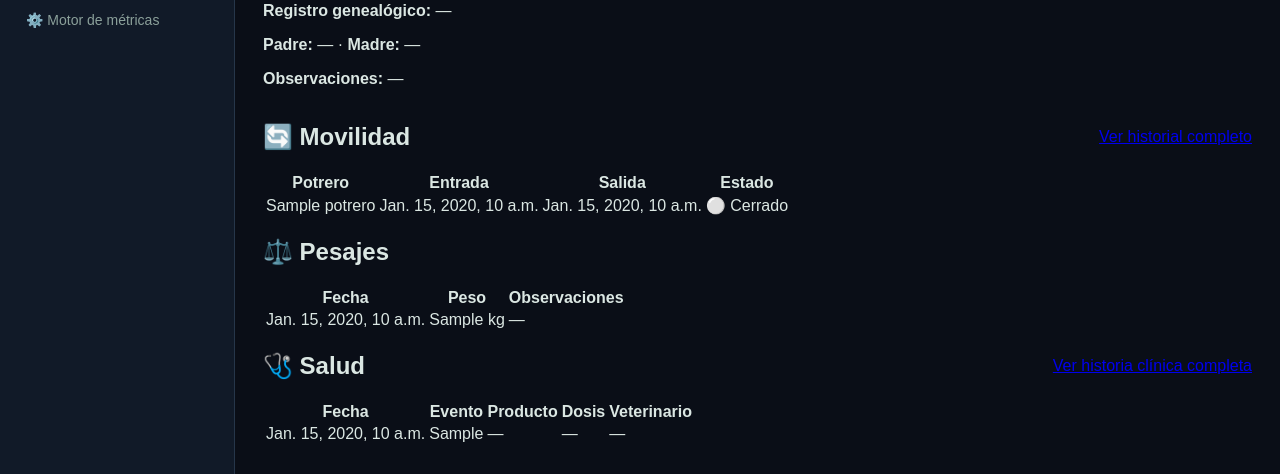
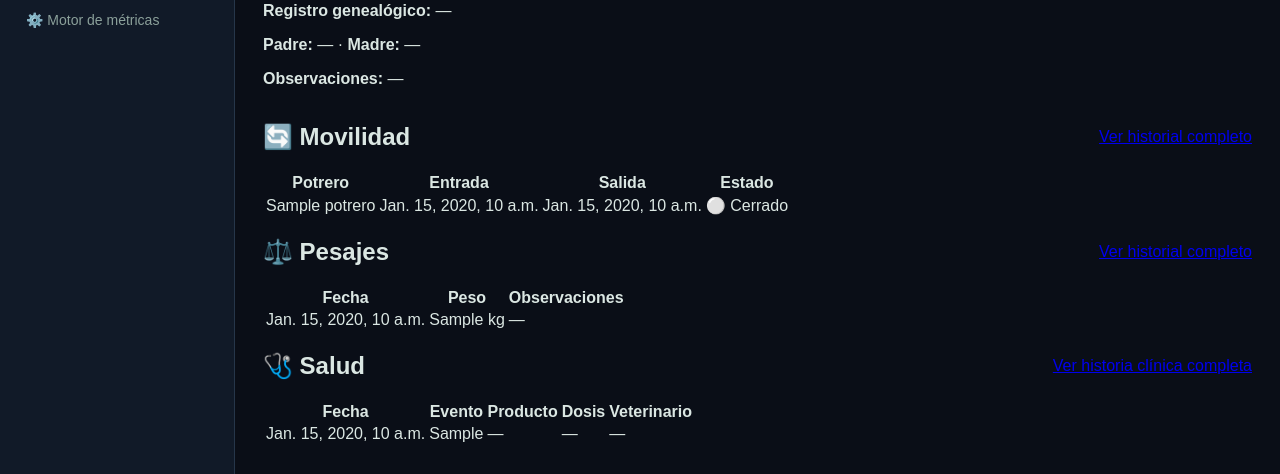
Before and after one commit to hata1010/hato-ai-lab, a Django app: template apps/ganado/templates/ganado/animal_detalle.html in a window 1280 px wide. Shown: the part 563-1037 px from the top of the page. Run offline with Django 5.2, Linux system fonts and the light colour scheme; the template is opened without the code that fills it: most values are stand-ins (such as "Sample title", 1, 10 or a date in 2020).

Commit message:
recovery: conserva movilidad y añade acciones de pesajes en ficha

```diff
--- a/apps/ganado/templates/ganado/animal_detalle.html
+++ b/apps/ganado/templates/ganado/animal_detalle.html
@@ -35,8 +35,11 @@
 </section>
 
 <section>
-<h2>⚖️ Pesajes</h2>
-{% if pesajes %}<table><tr><th>Fecha</th><th>Peso</th><th>Observaciones</th></tr>{% for p in pesajes %}<tr><td>{{ p.fecha }}</td><td>{{ p.peso_kg }} kg</td><td>{{ p.observaciones|default:"—" }}</td></tr>{% endfor %}</table>{% else %}<p>Sin pesajes registrados.</p>{% endif %}
+<div style="display:flex;justify-content:space-between;align-items:center;gap:12px;flex-wrap:wrap;">
+    <h2>⚖️ Pesajes</h2>
+    <div><a href="{% url 'ganado:historial_pesajes_animal' animal.id %}">Ver historial completo</a>{% if puede_gestionar %} · <a href="{% url 'ganado:crear_pesaje' %}?animal={{ animal.id }}">➕ Registrar pesaje</a>{% endif %}</div>
+</div>
+{% if pesajes %}<table><tr><th>Fecha</th><th>Peso</th><th>Observaciones</th></tr>{% for p in pesajes|slice:":5" %}<tr><td>{{ p.fecha }}</td><td>{{ p.peso_kg }} kg</td><td>{{ p.observaciones|default:"—" }}</td></tr>{% endfor %}</table>{% else %}<p>Sin pesajes registrados.</p>{% endif %}
 </section>
 
 <section>
```
